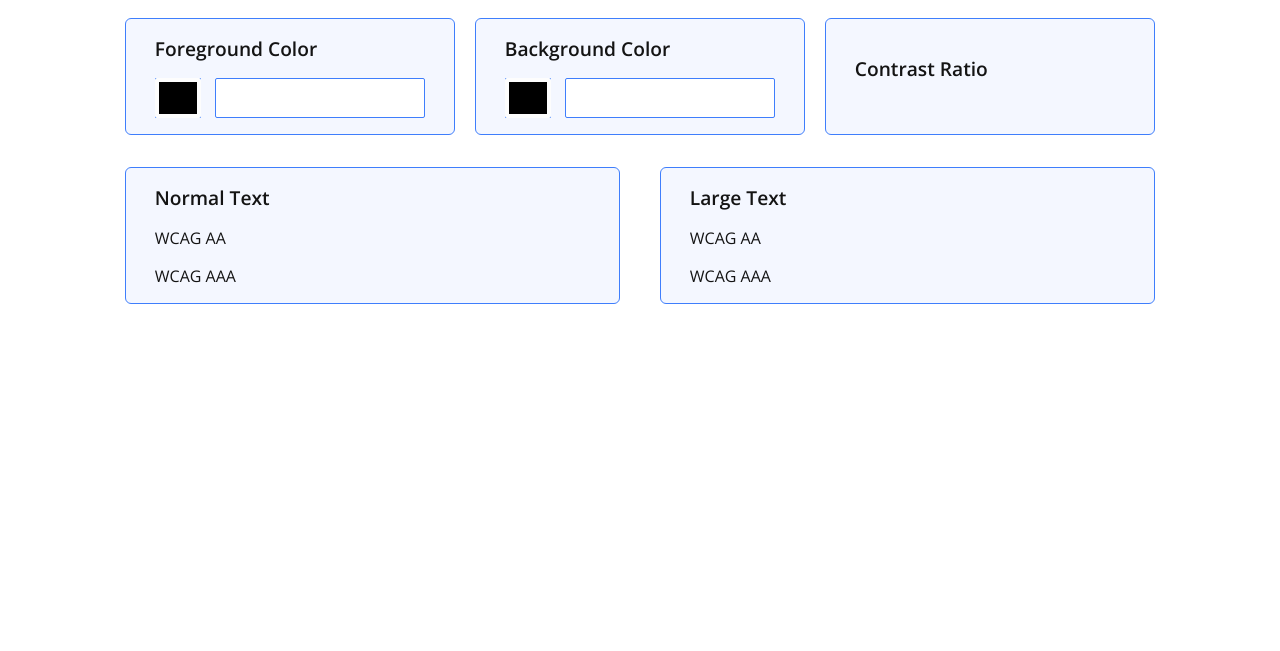
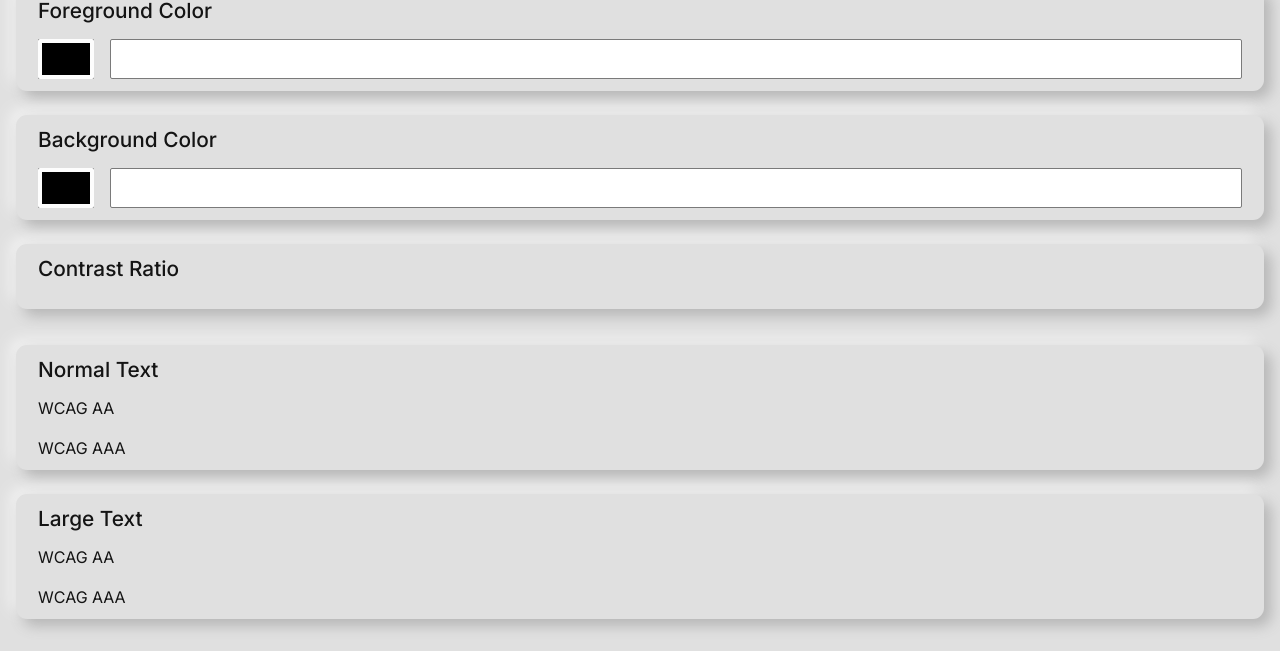
Before and after one commit to oliverids/contrastchecker, a plain HTML site: page index.html in a window 1280 px wide. Shown: the part 163-814 px from the top of the page. Drawn offline with nearby package versions, Linux system fonts and the light colour scheme; no server answers.

Commit message:
update css and html

```diff
--- a/index.html
+++ b/index.html
@@ -10,20 +10,19 @@
 </head>
 
 <body>
-
-    <section class="section-select">
+    <main>
         <div class="container">
-            <div class="titulo">
             <h1>Contrast Checker</h1>
             <h2>API Consumer</h2>
         </div>
+    </main>
 
-            <div class="interact">
+    <section class="interact">
+        <div class="container">
+            <section class="first-row">
                 <div class="inputs">
                     <div class="cor-select block">
-                        <label>
-                            <h3>Foreground Color</h3>
-                        </label>
+                        <label><h3>Foreground Color</h3></label>
                         <div class="cor-valor">
                             <input type="color" class="forecor">
                             <input type="text" class="forecor-input" required>
@@ -31,12 +30,11 @@
                     </div>
 
                     <div class="cor-select block">
-                        <label>
-                            <h3>Background Color</h3>
-                        </label>
+                        <label><h3>Background Color</h3></label>
                         <div class="cor-valor">
                             <input type="color" class="backcor">
                             <input type="text" class="backcor-input" required>
+                        </div>
                     </div>
                 </div>
 
@@ -44,10 +42,10 @@
                     <h3>Contrast Ratio</h3>
                     <p></p>
                 </div>
-                </div>
+            </section>
 
-                <div class="wcag">
-                    <div class="block">
+            <section class="second-row">
+                <div class=" block">
                     <div class="normal ps">
                         <h3>Normal Text</h3>
                         <div>
@@ -57,7 +55,7 @@
                     </div>
                 </div>
 
-                    <div class="block">
+                <div class=" block">
                     <div class="large ps">
                         <h3>Large Text</h3>
                         <div>
@@ -66,10 +64,9 @@
                         </div>
                     </div>
                 </div>
-                </div>
+            </section>
         </div>
     </section>
-
 </body>
 <script src="script.js"></script>
 
--- a/scss/_global.scss
+++ b/scss/_global.scss
@@ -1,64 +1,87 @@
-@import url("https://fonts.googleapis.com/css2?family=Lato:wght@900&display=swap");
-@import url("https://fonts.googleapis.com/css2?family=Open+Sans:wght@400;600&display=swap");
+@import url("https://fonts.googleapis.com/css2?family=Inter:wght@400;500;600;700&display=swap");
+
+$inter: "Inter", sans-serif;
+$regular: 400;
+$medium: 500;
+$semi: 600;
+$bold: 700;
 
 * {
     margin: 0;
     padding: 0;
     box-sizing: border-box;
-    font-family: "Open Sans", sans-serif;
+    font-family: $inter;
 }
 
 body {
     font-size: 16px;
     color: #141414;
+    background-color: #e0e0e0;
 }
 
 .container {
-    padding: 0 1.2rem;
+    padding: 0 1rem;
     display: flex;
-    transition: .2s ease-in-out;
-
-    @media only screen and (min-width: 768px) {
-        & {
-            padding: 2rem;
-        }
-    }
-}
-
-.interact {
-    display: flex;
-    flex-direction: column;
-    justify-content: center;
-    align-self: center;
-    transition: 0.3s ease-in-out;
-}
-
-.block {
-    display: flex;
-    flex-direction: column;
-    justify-content: center;
-    background-color: rgb(244, 247, 255);
-    border: 0.5px solid rgb(63, 126, 252);
-    border-radius: 6px;
-    padding: 1rem 1.8rem;
-    margin-bottom: 2rem;
-    transition: 0.3s ease-in-out;
-
 }
 
 h1 {
     font-size: 2rem;
-    font-family: "Lato", sans-serif;
     margin-bottom: 0.8rem;
+    font-weight: $bold;
 }
 
 h2 {
-    font-size: 1.5rem;
-    font-weight: 600;
+    font-size: 1.7rem;
+    font-weight: $semi;
 }
 
 h3 {
-    font-size: 1.2rem;
-    font-weight: 600;
+    font-size: 1.3rem;
+    font-weight: $medium;
     margin-bottom: 1rem;
 }
+
+p {
+    font-weight: $regular;
+}
+
+.block {
+    //neomorphism
+    border-radius: 11px;
+    background: #e0e0e0;
+    box-shadow: 7px 7px 14px #b6b6b6, -7px -7px 14px #f0f0f0;
+
+    padding: 12px 22px;
+
+    .cor-valor {
+        display: flex;
+        align-items: stretch;
+        gap: 16px;
+
+        input[type="text"] {
+            width: 100%;
+            padding: 8px 12px;
+            border: 0.4px solid #7a7a7a;
+            border-radius: 2px;
+            font-size: 1rem;
+            color: #141414;
+        }
+
+        input[type="color"] {
+            -webkit-appearance: none;
+            border: none;
+            width: 60px;
+            height: 40px;
+
+            &::-webkit-color-swatch-wrapper {
+                padding: 0;
+            }
+
+            &::-webkit-color-swatch {
+                border: 4px solid #fdfdfd;
+                border-radius: 2px;
+                box-shadow: 0 0 0 1px #7a7a7a;
+            }
+        }
+    }
+}
--- a/scss/_primeiracoluna.scss
+++ b/scss/_primeiracoluna.scss
@@ -1,148 +1,66 @@
-.section-select {
-    margin-top: 2.4rem;
+main {
+    padding-top: 2rem;
+    margin-bottom: 2rem;
 
     .container {
         flex-direction: column;
-
-        .titulo {
-            margin-bottom: 1.6rem;
+    }
 }
 
 .interact {
-            @media only screen and (min-width: 1040px) {
-                & {
-                    max-width: 1040px;
+    padding-bottom: 2rem;
+
+    .container {
+        flex-direction: column;
+        gap: 36px;
+
+        .first-row,
+        .first-row .inputs,
+        .second-row {
+            display: flex;
+            flex-direction: column;
+            gap: 24px;
         }
-            }
-            .inputs {
-                @media only screen and (min-width: 768px) {
-                    & {
-                        display: flex;
-                        flex-direction: row;
-                        flex-wrap: wrap;
-                        justify-content: space-between;
 
-                        .cor-select {
-                            width: 330px;
-                        }
-                        .result {
-                            margin: 0 auto 2rem auto;
-                            width: 330px;
-                        }
+        .first-row {
+            .result p {
+                font-size: 1.7rem;
+                text-align: center;
+                font-weight: $semi;
             }
         }
 
-                .cor-select {
-                    @media only screen and (min-width: 1040px) {
-                        &:nth-child(2) {
-                            margin: 0 20px 2rem 20px;
-                        }
-                    }
+        .second-row {
+            .block .ps div {
+                display: flex;
+                flex-direction: column;
+                gap: 20px;
 
-                    .cor-valor {
-                        display: flex;
-                        align-items: center;
-                        max-width: 100%;
-
-                        input[type="text"] {
-                            width: 100%;
-                            margin-left: 0.9rem;
-                            padding: 8px 4px 8px 12px;
-                            border: 0.4px solid rgb(63, 126, 252);
-                            border-radius: 2px;
-                            font-size: 1rem;
-                            color: #323232;
-                        }
-
-                        input[type="color"] {
-                            -webkit-appearance: none;
-                            border: none;
-                            width: 60px;
-                            height: 40px;
-                        }
-                        input[type="color"]::-webkit-color-swatch-wrapper {
-                            padding: 0;
-                        }
-                        input[type="color"]::-webkit-color-swatch {
-                            border: 4px solid #fdfdfd;
-                            border-radius: 2px;
-                            box-shadow: 0 0 0 1px rgb(63, 126, 252);
-                        }
-                    }
-                }
-                .result {
-                    p {
-                        text-align: center;
-                        font-size: 1.8rem;
-                        font-weight: 600;
-                        color: rgb(25, 56, 119);
-                    }
-                }
-            }
-
-            .wcag {
-                @media only screen and (min-width: 768px) {
-                    & {
-                        display: flex;
-                        flex-direction: row;
-                        flex-wrap: wrap;
-                        justify-content: space-between;
-
-                        .block {
-                            width: 330px;
-                            margin-bottom: 0;
-                        }
-                    }
-                }
-
-                .block {
-
-                    @media only screen and (min-width: 1094px) {
-                        & {
-                            width: 495px;
-                        }
-                    }
-
-                    .ps {
-                        div {
                 p {
                     display: flex;
                     align-items: center;
                     justify-content: space-between;
 
-                                &:first-child {
-                                    margin-bottom: 1rem;
-                                }
-                                &.passa::after,
-                                &.passa::after {
-                                    content: "PASSA";
+                    &::after {
                         font-size: 1rem;
                         color: #fff;
-                                    font-weight: bold;
-                                    background: #0d6311;
+                        font-weight: $bold;
                         border-radius: 4px;
-                                    // margin-left: 12px;
                         padding: 8px 12px;
                         display: block;
                     }
 
-                                &.falha::after,
+                    &.passa::after {
+                        content: "PASSA";
+                        background: #0d6311;
+                    }
+
                     &.falha::after {
                         content: "FALHA";
-                                    font-size: 1rem;
-                                    color: #fff;
-                                    font-weight: bold;
-                                    background: #630d0d;
-                                    border-radius: 4px;
-                                    // margin-left: 12px;
-                                    padding: 8px 12px;
-                                    display: block;
+                        background: #9d0808;
                     }
                 }
             }
         }
     }
 }
-        }
-    }
-}
```
Also changed, not shown: css/style.min.css, 1 other file. Lines whose indentation alone changed are shown as unchanged.
